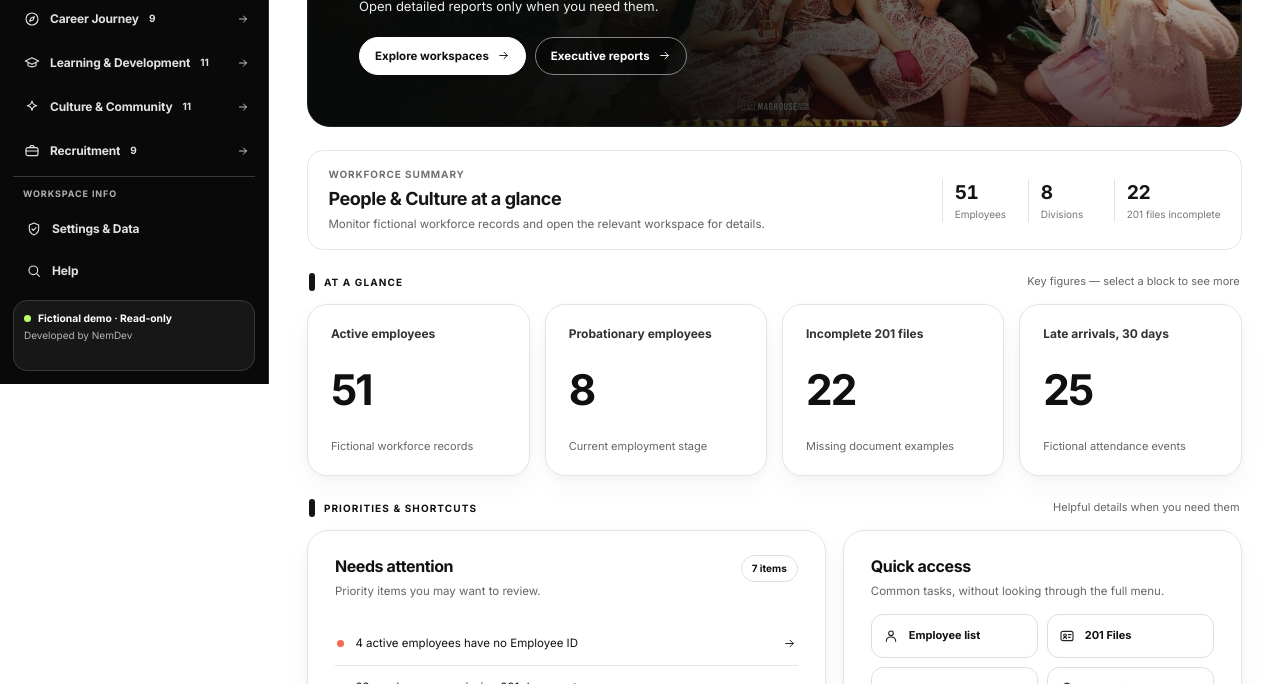
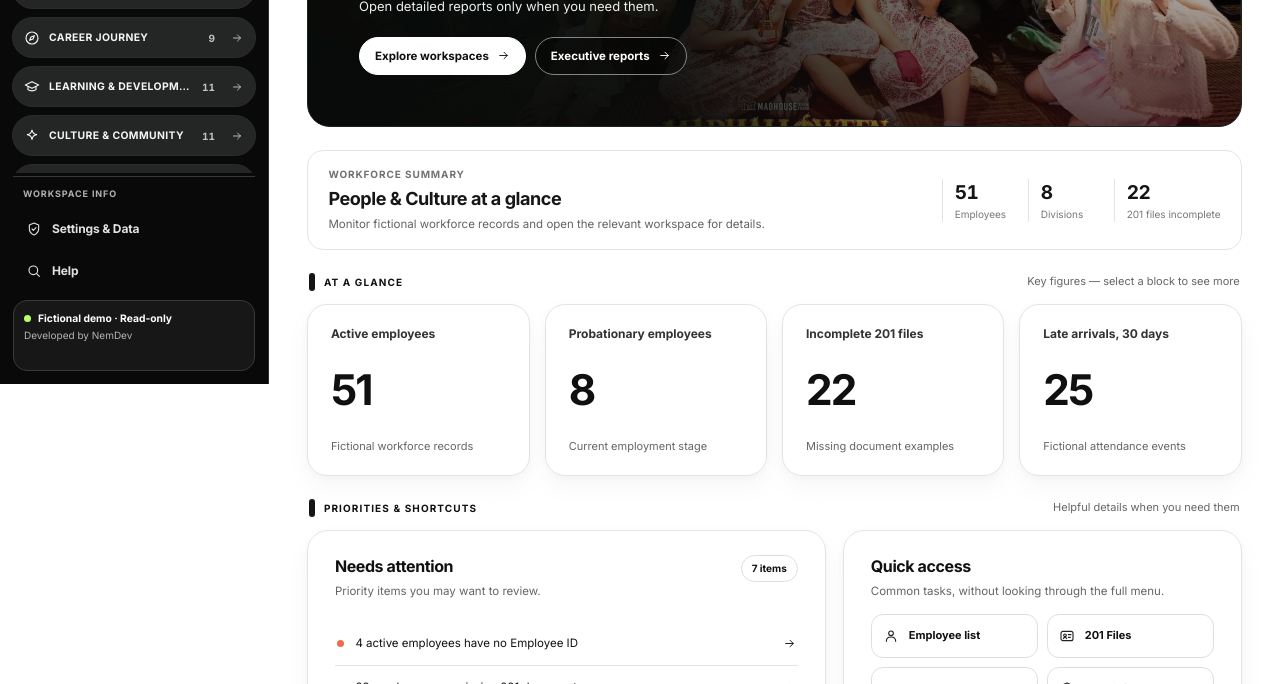
Before and after one commit to nemtxt/Maddie-Journey-Prototype, a plain HTML site: page index.html in a window 1280 px wide. Shown: the part 416-1100 px from the top of the page. Drawn offline with nearby package versions, Linux system fonts and the light colour scheme.

Commit message:
style: activate unified sidebar dropdown design

```diff
--- a/index.html
+++ b/index.html
@@ -19,6 +19,7 @@
 <link rel="stylesheet" href="maddie-monochrome.css">
 <link rel="stylesheet" href="maddie-media-sidebar.css">
 <link rel="stylesheet" href="maddie-journey-reference.css">
+<link rel="stylesheet" href="maddie-unified-dropdowns.css">
 
 <svg aria-hidden="true" height="0" style="position:absolute" width="0"><defs>
 <symbol id="i-grid" viewbox="0 0 24 24"><rect height="10" rx="2" width="8" x="3" y="3"></rect><rect height="6" rx="2" width="8" x="13" y="3"></rect><rect height="10" rx="2" width="8" x="13" y="11"></rect><rect height="6" rx="2" width="8" x="3" y="15"></rect></symbol>
```
